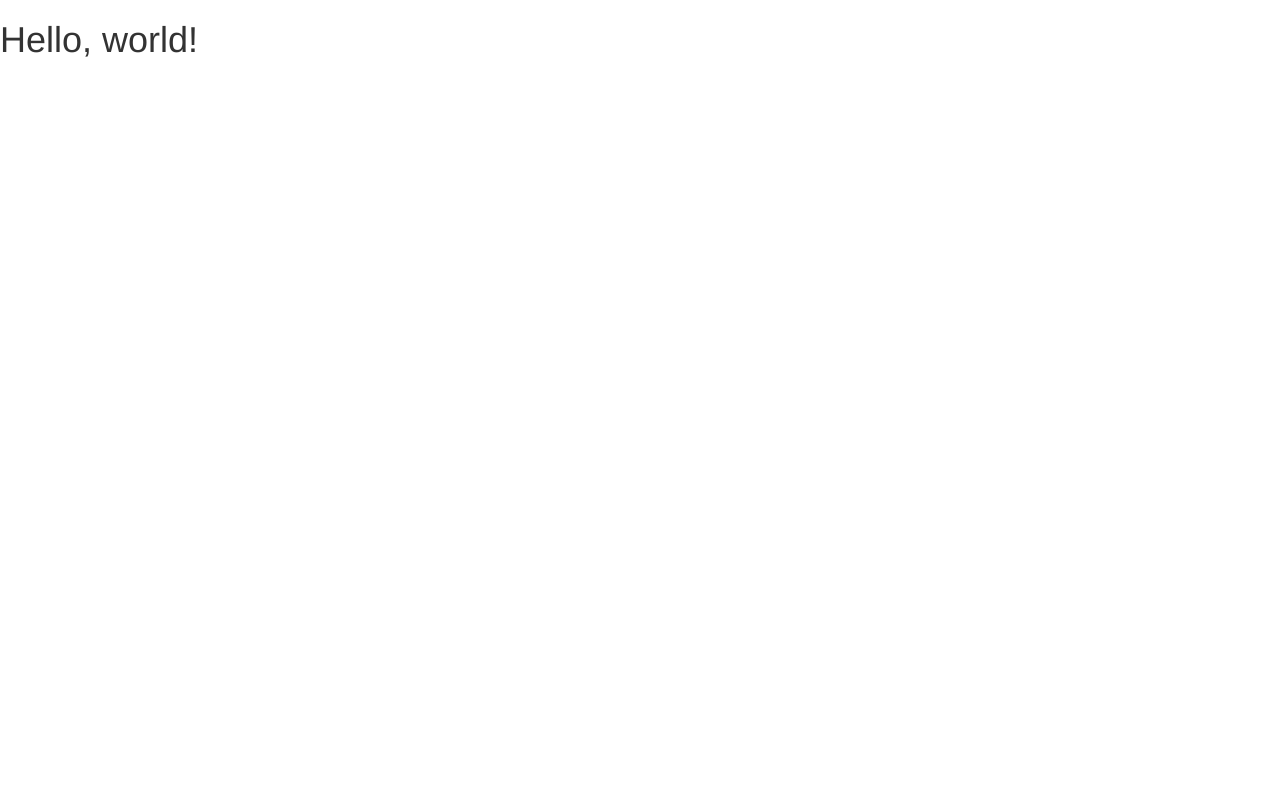
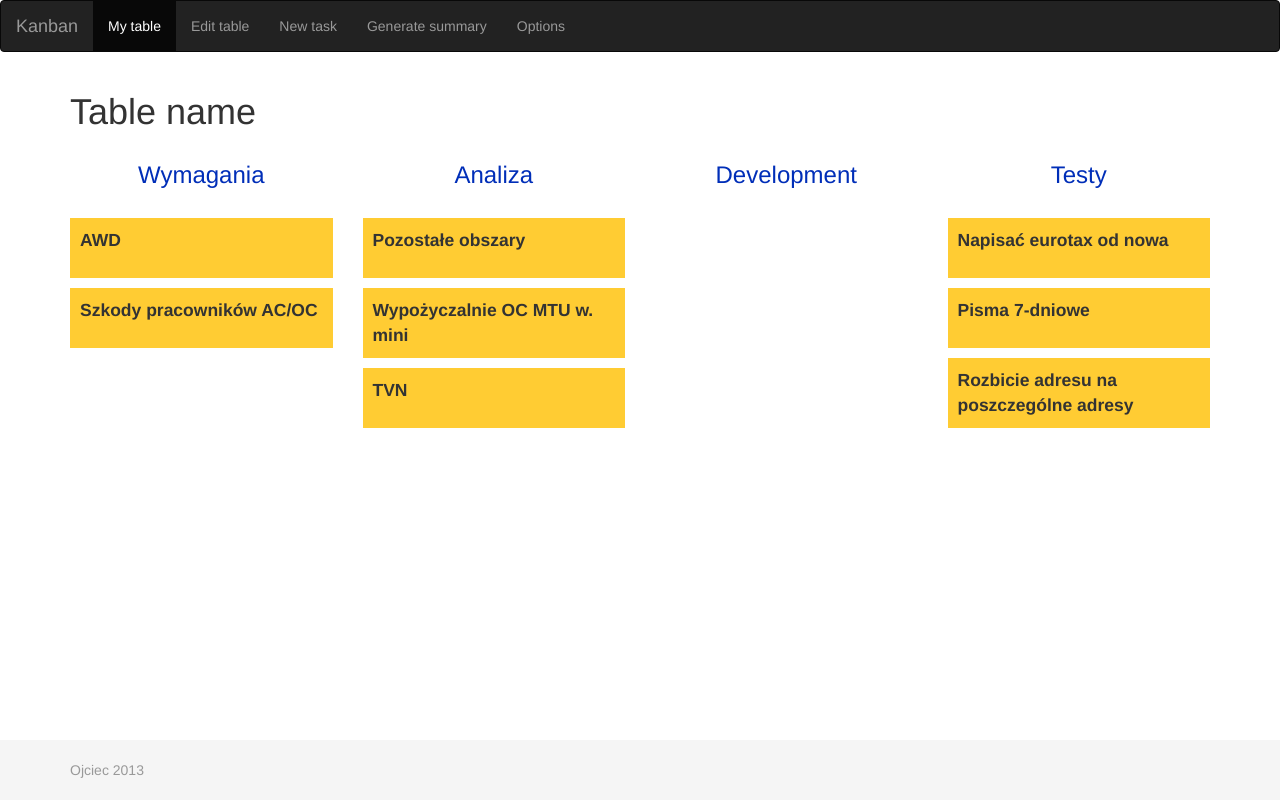
Before and after one commit to k-kaczmarczyk/kanban-example, a plain HTML site: page index.html in a window 1280 px wide. Drawn offline with nearby package versions, Linux system fonts and the light colour scheme.

Commit message:
basic layout

```diff
--- /dev/null
+++ b/css/kanban.css
@@ -0,0 +1,41 @@
+html,
+body {
+  height: 100%;
+  /* The html and body elements cannot have any padding or margin. */
+}
+#wrap {
+	min-height: 100%;
+	height: auto !important;
+	height: 100%;
+	margin: 0 auto -60px;
+	padding: 0 0 60px;
+}
+
+footer {
+	height: 60px;
+	background: #f5f5f5;
+}
+
+.credits {
+	margin: 20px 0;
+}
+
+#myTable h3 {
+	text-align: center;
+	margin-bottom: 30px;
+	color: #002EB8;
+}
+
+ul.taskList {
+	list-style: none;
+	padding: 0;
+}
+
+ul.taskList li {
+	margin: 10px 0;
+	min-height: 60px;
+	background-color: #fc3;
+	font-weight: bold;
+	padding: 10px;
+	font-size: 1.25em
+}
--- a/index.html
+++ b/index.html
@@ -2,15 +2,71 @@
 <html>
     <head>
         <title>Kanban</title>
+        <meta charset="utf-8">
         <meta name="viewport" content="width=device-width, initial-scale=1.0">
         <!-- Bootstrap -->
         <link href="css/bootstrap.min.css" rel="stylesheet" media="screen">
+        <link href="css/kanban.css" rel="stylesheet" media="screen">
     </head>
     <body>
-    <h1>Hello, world!</h1>
+        <div id="wrap">
+            <header>
+                <nav class="navbar navbar-inverse">
+                    <div class="navbar-header"><a href="#no-link" class="navbar-brand">Kanban</a></div>
+                    <div>
+                        <ul class="nav navbar-nav">
+                            <li class="active"><a href="#no-link">My table</a></li>
+                            <li><a href="#no-link">Edit table</a></li>
+                            <li><a href="#no-link">New task</a></li>
+                            <li><a href="#no-link">Generate summary</a></li>
+                            <li><a href="#no-link">Options</a></li>
+                        </ul>
+                    </div>
+                </nav>
+            </header>
+            <section class="container">
+                <h1>Table name</h1>
+                <div class="row" id="myTable">
+                    <div class="col-md-3">
+                        <h3>Wymagania</h3>
+                        <ul class="taskList">
+                            <li class="task">AWD</li>
+                            <li class="task">Szkody pracowników AC/OC</li>
+                        </ul>
+                    </div>
+                    <div class="col-md-3">
+                        <h3>Analiza</h3>
+                        <ul class="taskList">
+                            <li class="task">Pozostałe obszary</li>
+                            <li class="task">Wypożyczalnie OC MTU w. mini</li>
+                            <li class="task">TVN</li>
+                        </ul>
+                    </div>
+                    <div class="col-md-3">
+                        <h3>Development</h3>
+                        <ul class="taskList">
+                        </ul>
+                    </div>
+                    <div class="col-md-3">
+                        <h3>Testy</h3>
+                        <ul class="taskList">
+                            <li class="task">Napisać eurotax od nowa</li>
+                            <li class="task">Pisma 7-dniowe</li>
+                            <li class="task">Rozbicie adresu na poszczególne adresy</li>
+                        </ul>
+                    </div>
+                </div>
+            </div>
+        </div>
+        <footer>
+            <div class="container">
+                <p class="text-muted credits">Ojciec 2013</p>
+            </div>
+        </footer>
+
 
         <!-- jQuery (necessary for Bootstrap's JavaScript plugins) -->
-    <script src="//code.jquery.com/jquery.min.js"></script>
+        <script src="http://ajax.googleapis.com/ajax/libs/jquery/1.10.2/jquery.min.js"></script>
         <!-- Include all compiled plugins (below), or include individual files as needed -->
         <script src="js/bootstrap.min.js"></script>
     </body>
```
Lines whose indentation alone changed are shown as unchanged.
